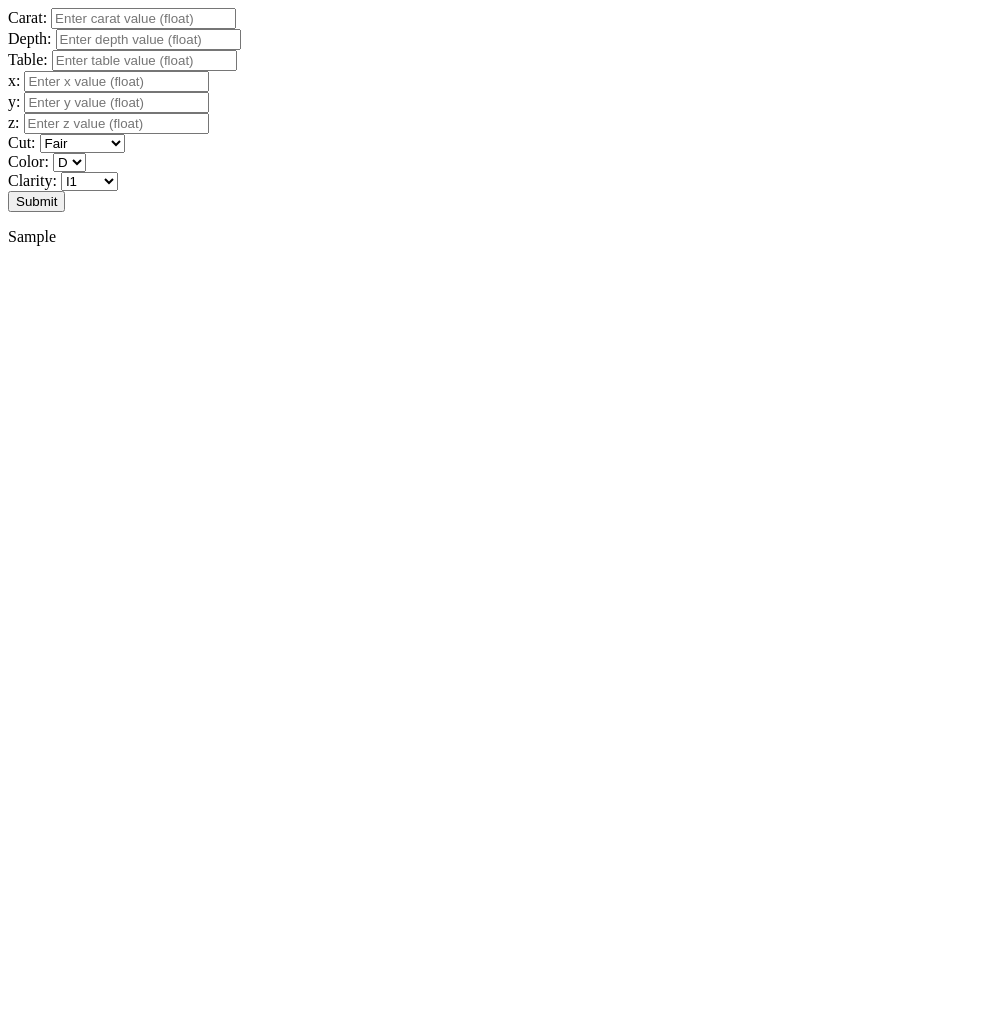
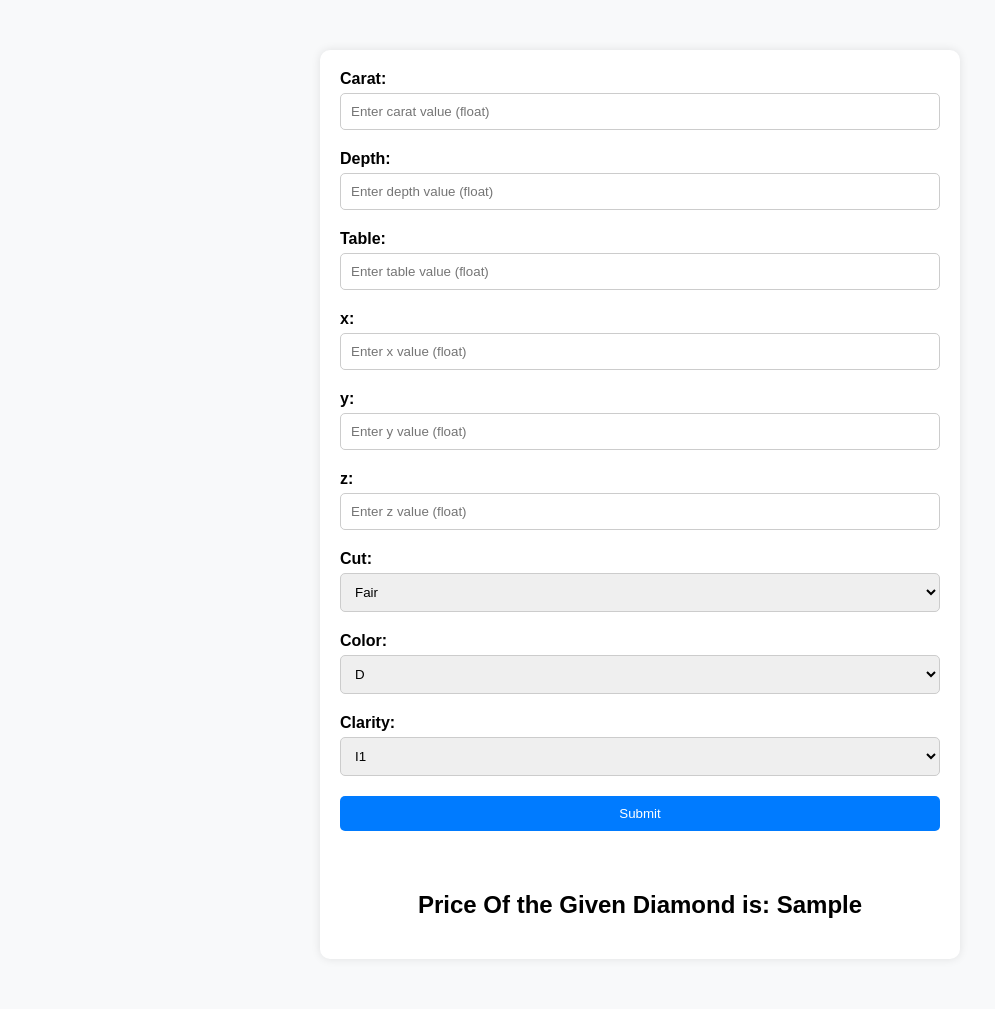
Before and after one commit to Savitkumarchugh/DiamondPricePredictionFinal, a Flask app: template templates/form.html in a window 1280 px wide. Shown: the whole page, without its empty margins (0-995 px from the left). Before the commit the page ends 246 px from the top, so only its background shows below. Run offline with Flask 3, Linux system fonts and the light colour scheme; the template is opened without the code that fills it: most values are stand-ins (such as "Sample title", 1, 10 or a date in 2020).

Commit message:
Minor Changes in Templates

```diff
--- a/application.py
+++ b/application.py
@@ -32,7 +32,7 @@ def predict_datapoint():
         predict_pipeline=PredictPipeline()
         pred=predict_pipeline.predict(final_new_data)
 
-        results=round(pred[0],2)
+        results=round(pred[0],3)
 
         return render_template('form.html',final_result=results)
 
--- a/templates/form.html
+++ b/templates/form.html
@@ -1,5 +1,71 @@
-<html>
+<!DOCTYPE html>
+<html lang="en">
+<head>
+    <meta charset="UTF-8">
+    <meta name="viewport" content="width=device-width, initial-scale=1.0">
+    <title>Diamond Prediction Form</title>
+    <style>
+        body {
+            font-family: Arial, sans-serif;
+            background-color: #f8f9fa;
+            margin: 0;
+            padding: 0;
+        }
+
+        form {
+            max-width: 600px;
+            margin: 50px auto;
+            padding: 20px;
+            background-color: #fff;
+            border-radius: 10px;
+            box-shadow: 0 0 10px rgba(0, 0, 0, 0.1);
+        }
+
+        .form-group {
+            margin-bottom: 20px;
+        }
+
+        label {
+            display: block;
+            font-weight: bold;
+            margin-bottom: 5px;
+        }
+
+        input[type="text"],
+        select {
+            width: 100%;
+            padding: 10px;
+            border: 1px solid #ccc;
+            border-radius: 5px;
+            box-sizing: border-box;
+        }
+
+        input[type="submit"] {
+            width: 100%;
+            padding: 10px;
+            background-color: #007bff;
+            color: #fff;
+            border: none;
+            border-radius: 5px;
+            cursor: pointer;
+            transition: background-color 0.3s ease;
+        }
+
+        input[type="submit"]:hover {
+            background-color: #0056b3;
+        }
+
+        #final_result {
+            margin: 20px auto;
+        font-weight: bold;
+        color: #000000;
+        text-align: center;
+        padding-top: 20px;
+        }
+    </style>
+</head>
 <body>
+
 <form action="{{url_for('predict_datapoint')}}" method="POST">
     <div class="form-group">
         <label for="carat">Carat:</label>
@@ -71,8 +137,14 @@
 
 <div style="clear:both;"></div>
   <input type="submit" value="Submit">
+
+<div id="final_result">
+    <h2> Price Of the Given Diamond is: {{final_result}}</h2>
+</div>
+
 </form>
 
-{{final_result}}
+
+
 </body>
 </html>
```
Also changed, not shown: templates/index.html (+14 -1 lines).
